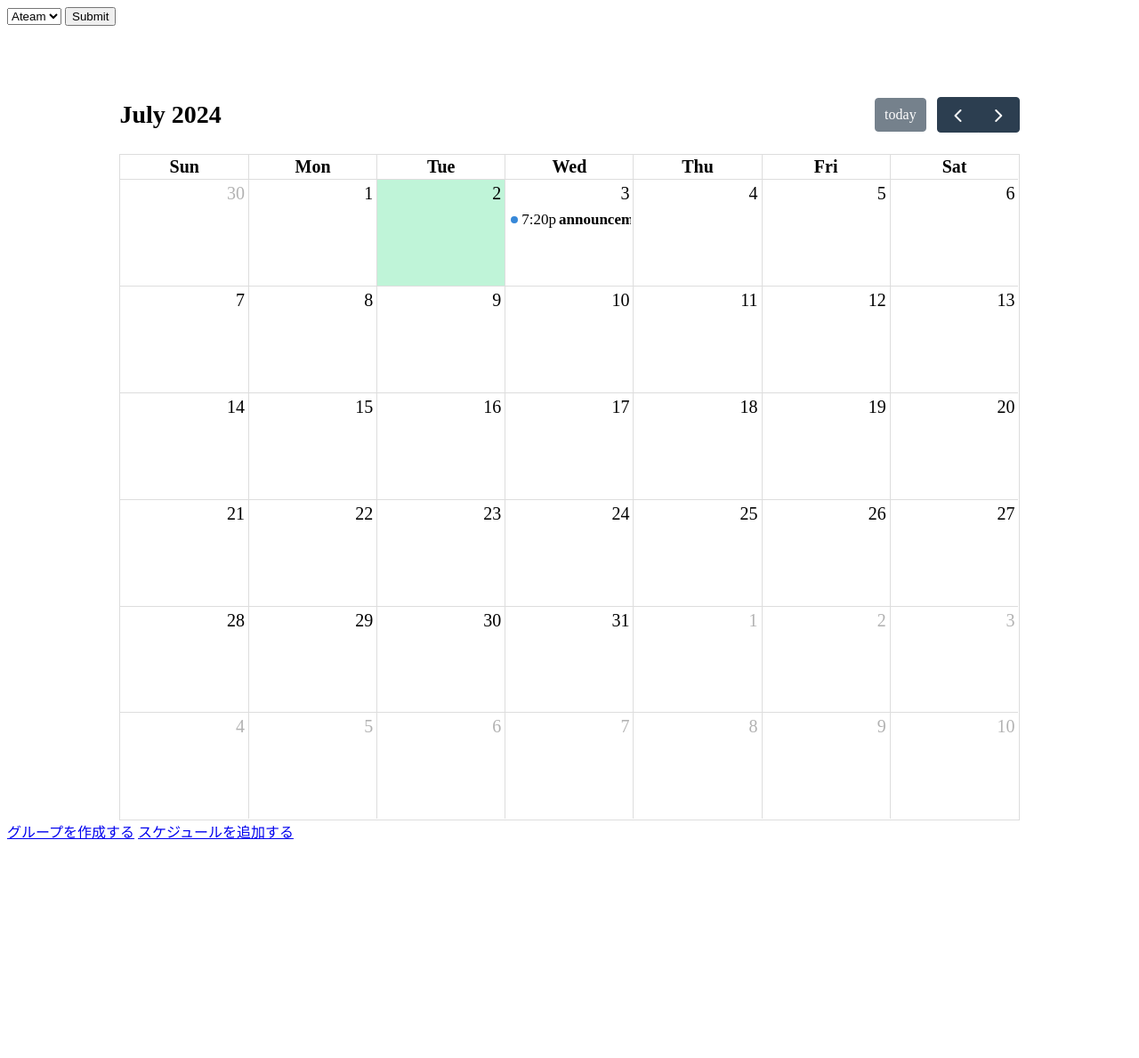
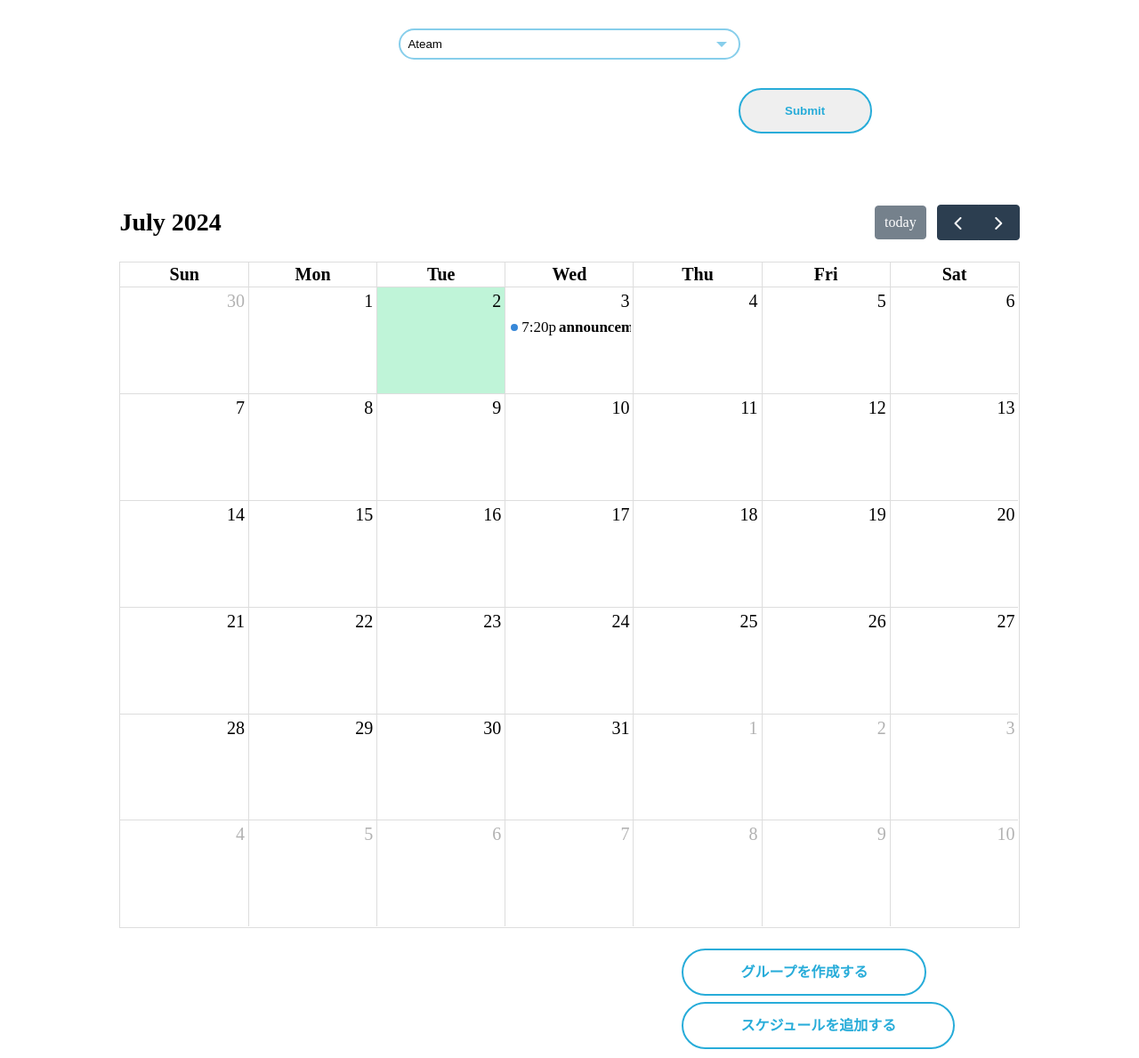
Before and after one commit to ammoil/Hisilab_teamC, a Flask app: page /calendar in a window 1280 px wide. Shown: the whole page at 89% size. Before the commit the page ends 943 px from the top, so only its background shows below. Run offline with Flask 3, Linux system fonts and the light colour scheme; data comes from the database, SQL or seed files in the repository; data that the repository does not hold is empty; some libraries are stand-ins or nearby versions.

Commit message:
CSSの変更

```diff
--- a/web/app/static/css/style2.css
+++ b/web/app/static/css/style2.css
@@ -31,9 +31,96 @@
   }
 
   /* media queries */
-  @media (max-width: 700px) {
+  @media (max-width: 900px) {
     .fc {
         padding-left: 5%;
         padding-right: 5%;
     }
+
+    a.btn2 {
+      width: 100px;
+      font-size: 10px;
+      padding: 20px 40px;
+      margin-left: 5rem;
+    }
   }
+
+  .des {
+    overflow: hidden;
+    width: 30%;
+    margin: 2em auto;
+    text-align: center;
+  }
+  .des select {
+    width: 100%;
+    padding-right: 1em;
+    cursor: pointer;
+    text-indent: 0.01px;
+    text-overflow: ellipsis;
+    border: none;
+    outline: none;
+    background: transparent;
+    background-image: none;
+    box-shadow: none;
+    -webkit-appearance: none;
+    appearance: none;
+  }
+  .des select::-ms-expand {
+      display: none;
+  }
+  .des {
+    position: relative;
+    border-radius: 2px;
+    border: 2px solid skyblue;
+    border-radius: 50px;
+    background: #ffffff;
+  }
+  .des::before {
+    position: absolute;
+    top: 0.8em;
+    right: 0.8em;
+    width: 0;
+    height: 0;
+    padding: 0;
+    content: '';
+    border-left: 6px solid transparent;
+    border-right: 6px solid transparent;
+    border-top: 6px solid skyblue;
+    pointer-events: none;
+  }
+  .des select {
+    padding: 8px 38px 8px 8px;
+    color: black;
+  }
+
+  button.btn {
+    text-decoration: none;
+    padding: 1rem 3rem;
+    width: 150px;
+    margin-left: 65%;
+    font-weight: bold;
+    border: 2px solid #27acd9;
+    color: #27acd9;
+    border-radius: 100vh;
+    transition: 0.5s;
+  }
+  button.btn:hover {
+    color: #fff;
+    background: #27acd9;
+  }
+
+  a.btn2 {
+    text-decoration: none;
+    width: 200px;
+    margin-left: 60%;
+    padding: 1rem 4rem;
+    font-weight: bold;
+    border: 2px solid #27acd9;
+    color: #27acd9;
+    border-radius: 100vh;
+    transition: 0.5s;
+  }
+  a.btn2:hover {
+    color: #fff;
+    background: #27acd9;
+  }
--- a/web/app/templates/calendar.html
+++ b/web/app/templates/calendar.html
@@ -9,6 +9,7 @@
 <body>
     <head>
         <form id="group-form" method="POST" action="/calendar">
+            <div class="des">
             <select name="group_id">
                 {% for group in my_dict.groups %}
                     <option value="{{ group.id }}">
@@ -16,7 +17,8 @@
                     </option>
                 {% endfor %}
             </select>
-            <button type="submit">Submit</button>
+        </div>
+            <button type="submit" class="btn">Submit</button>
         </form>
         <link rel="stylesheet" href="https://cdn.jsdelivr.net/npm/fullcalendar@5.5.0/main.min.css">
         <script src="https://cdn.jsdelivr.net/npm/fullcalendar@5.5.0/main.min.js"></script>
@@ -44,9 +46,11 @@
         });
         </script>
     </body>
-
-    <a href="/add_group">グループを作成する</a>
-    <a href="/add_schedule">スケジュールを追加する</a>
+<br><br>
+    <a href="/add_group" class="btn2">グループを作成する</a>
+    <br><br><br>
+    <a href="/add_schedule" class="btn2">スケジュールを追加する</a>
+    <br><br>
 </body>
 </html>
 
```
